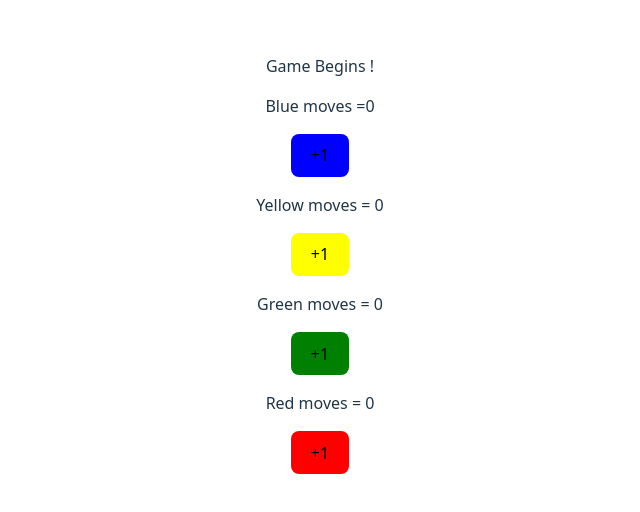
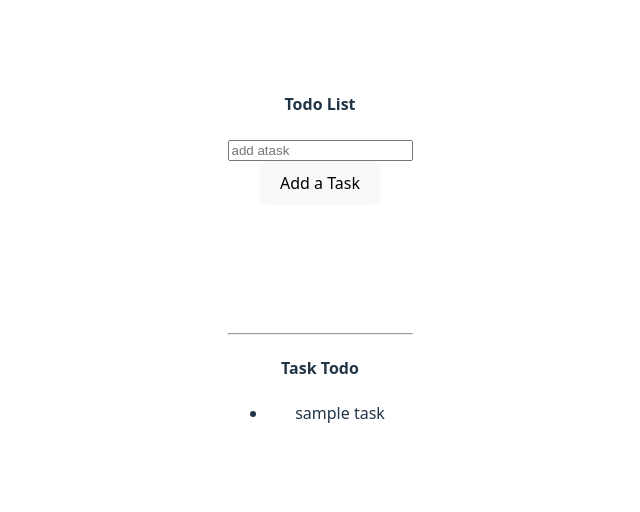
Before and after one commit to SAgNik-MonDA/MERN_STACK_Development, a React (Vite) app in the folder React/react-state/: page / in a window 1280 px wide. Shown: the part 144-656 px from the top of the page, without its empty margins (320-960 px from the left). Built offline with nearby package versions, Linux system fonts and the light colour scheme.

Commit message:
modify 26

```diff
--- a/React/react-state/src/App.jsx
+++ b/React/react-state/src/App.jsx
@@ -2,6 +2,7 @@ import './App.css'
 import Counter from './Counter.jsx';
 import LikeButton from './LikeButton.jsx';
 import LudoBoard from './LudoBoard.jsx';
+import TodoList from './TodoList.jsx';
 
 function App() {
   return (
@@ -11,7 +12,9 @@ function App() {
 
     {/* <LikeButton /> */}
 
-    <LudoBoard/>
+    {/* <LudoBoard/> */}
+
+    <TodoList / >
     </>
   );
 }
--- /dev/null
+++ b/React/react-state/src/TodoList.jsx
@@ -0,0 +1,41 @@
+import {useState} from "react";
+export default function TodoList(){
+    let[todos,setTodos] = useState(["sample task"]);
+
+    let[newTodo , setNewTodo] = useState("");
+
+    let addNewTask = () =>{
+      setTodos([...todos,newTodo]);
+      setNewTodo("");
+    };
+
+    let updateTodoValue = (event) =>{
+        setNewTodo(event.target.value);
+    }
+
+
+
+    return (
+        <div>
+
+            <h4>Todo List</h4>
+
+            <input type="text"  placeholder="add atask" value={newTodo} onChange={updateTodoValue}/>
+            <br />
+            <button onClick={addNewTask}>Add a Task</button>
+            <br /><br />
+            <br /><br />
+            <br /><br />
+
+            <hr />
+            <h4>Task Todo</h4>
+            <ul>
+                {
+                    todos.map((todo)=>(
+                         <li>{todo}</li>
+                    ))
+                }
+            </ul>
+        </div>
+    );
+}
```
